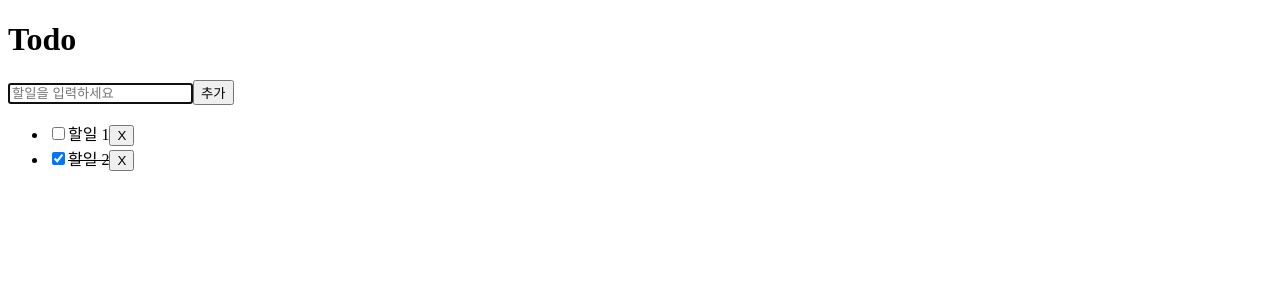
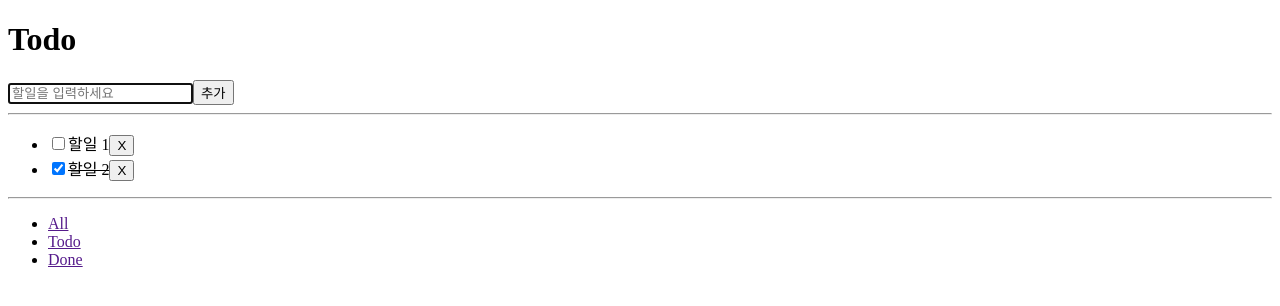
Before and after one commit to jeonghwan-kim/todo-react-ts, a React app: page / in a window 1280 px wide. Shown: the top 306 px of the page. Built offline with nearby package versions, Linux system fonts and the light colour scheme.

Commit message:
Filter Todos

```diff
--- a/src/components/App.tsx
+++ b/src/components/App.tsx
@@ -1,7 +1,9 @@
 import * as React from "react";
 import TodoForm from './TodoForm';
 import TodoList from './TodoList';
+import TodoFilters from './TodoFilters';
 import { Todo } from '../models/Todo'
+import { Filter } from '../models/Filter'
 
 interface AppProps {
 
@@ -9,6 +11,7 @@ interface AppProps {
 
 interface AppState {
   todos: Todo[];
+  filter: Filter;
 }
 
 class App extends React.Component<AppProps, AppState> {
@@ -17,13 +20,30 @@ class App extends React.Component<AppProps, AppState> {
 
     this.updateTodo = this.updateTodo.bind(this);
     this.deleteTodo = this.deleteTodo.bind(this);
+    this.filterTodos = this.filterTodos.bind(this);
 
     this.state = {
       todos: [
         {id: 1, title: '할일 1', completed: false},
         {id: 2, title: '할일 2', completed: true},
-      ]
+      ],
+      filter: Filter.All,
     };
+  }
+  fetchTodos(): Todo[] {
+    const { todos, filter } = this.state;
+
+    if ([Filter.Done, Filter.Todo].indexOf(filter) > -1) {
+      return todos.filter(todo => {
+        if (filter === Filter.Done) {
+          return todo.completed
+        } else {
+          return !todo.completed
+        }
+      })
+    }
+
+    return todos;
   }
   addTodo(todo: Todo) {
     const { todos } = this.state;
@@ -49,16 +69,24 @@ class App extends React.Component<AppProps, AppState> {
       todos: todos.filter(t => t.id !== id)
     })
   }
+  filterTodos(filter: Filter) {
+    this.setState({
+      filter
+    })
+  }
   render() {
     const { todos } = this.state;
     return (
       <div>
         <h1>Todo</h1>
         <TodoForm onSubmit={(todo: Todo) => this.addTodo(todo)}/>
+        <hr />
         <TodoList
-          todos={todos}
+          todos={this.fetchTodos()}
           onUpdate={this.updateTodo}
           onDelete={this.deleteTodo}/>
+        <hr />
+        <TodoFilters onChange={this.filterTodos}/>
       </div>
     )
   }
--- /dev/null
+++ b/src/components/TodoFilters.tsx
@@ -0,0 +1,49 @@
+import * as React from 'react';
+import { Filter } from '../models/Filter';
+
+const filterTextList = [
+  {
+    value: Filter.All,
+    text: 'All'
+  }, {
+    value: Filter.Todo,
+    text: 'Todo'
+  }, {
+    value: Filter.Done,
+    text: 'Done'
+  }
+];
+
+interface TodoFilterProps {
+  onChange(filter: Filter): void;
+}
+
+class TodoFiler extends React.Component<TodoFilterProps> {
+  constructor(props: TodoFilterProps) {
+    super(props);
+    this.handleClick = this.handleClick.bind(this);
+  }
+  handleClick(filter: Filter) {
+    const { onChange } = this.props;
+    onChange(filter)
+  }
+  render() {
+    return (
+      <ul>{
+        filterTextList.map(item => (
+          <li key={item.value}>
+            <a
+              href=""
+              onClick={(e) => {
+                e.preventDefault();
+                this.handleClick(item.value);
+              }}
+            >{item.text}</a>
+          </li>
+        ))
+      }</ul>
+    )
+  }
+}
+
+export default TodoFiler ;
--- /dev/null
+++ b/src/models/Filter.ts
@@ -0,0 +1,5 @@
+export enum Filter {
+  All,
+  Todo,
+  Done,
+}
```
